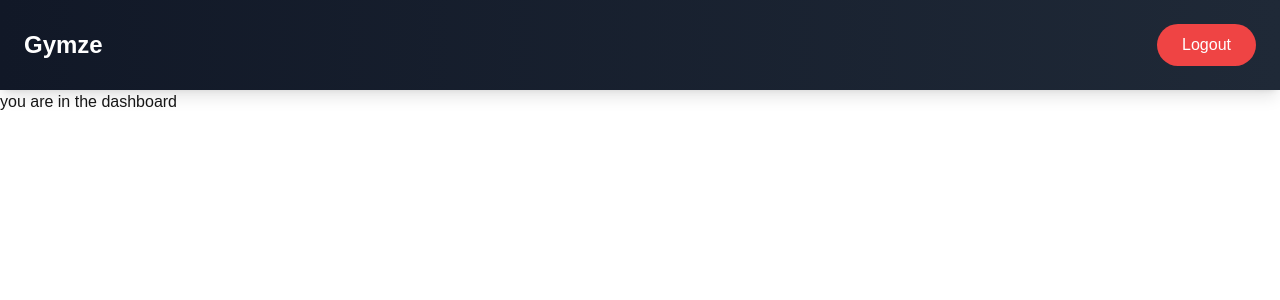
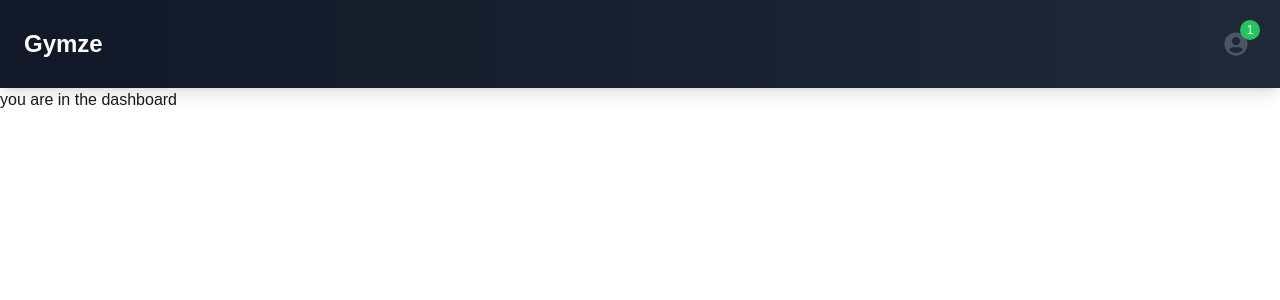
Before and after one commit to dipeshpandit12/gymze, a Next.js app: page /dashboard in a window 1280 px wide. Shown: the top 300 px of the page. Built offline with nearby package versions, Linux system fonts and the light colour scheme.

Commit message:
feat : logout in profile icon

```diff
--- a/app/dashboard/page.tsx
+++ b/app/dashboard/page.tsx
@@ -1,7 +1,11 @@
 "use client";
 
 export default function Dashboard() {
-    return <div>
-        <h1>you are in the dashboard</h1>
-    </div>
+    return (
+        <div>
+            <div>
+                <h1>you are in the dashboard</h1>
+            </div>
+        </div>
+    )
 }
--- /dev/null
+++ b/app/dashboard/switch-gym/page.tsx
@@ -0,0 +1,9 @@
+"use client";
+
+export default function SwitchGym() {
+    return (
+        <div>
+            <h1>Switch Gym</h1>
+        </div>
+    )
+}
--- a/components/Dashboard_Navbar.tsx
+++ /dev/null
@@ -1,63 +0,0 @@
-'use client';
-
-import { useState } from 'react';
-import { useRouter } from 'next/navigation';
-import { FaUserCircle } from 'react-icons/fa';
-
-export default function Dashboard_Navbar() {
-    const router = useRouter();
-    const [isMenuOpen, setIsMenuOpen] = useState(false);
-
-    const handleSwitchGym = () => {
-        router.push('/dashboard/switch-gym');
-        setIsMenuOpen(false);
-    };
-
-    return (
-        <div className="w-full flex justify-between items-center p-4 bg-white shadow-sm">
-            <div className="relative">
-                <button
-                    onClick={() => setIsMenuOpen(!isMenuOpen)}
-                    className="relative p-2 rounded-full hover:bg-gray-100 transition-colors duration-200"
-                >
-                    <FaUserCircle className="text-2xl text-gray-600" />
-                    <span className="absolute -top-1 -right-1 h-5 w-5 flex items-center justify-center
-                                   bg-green-500 text-white text-xs rounded-full">
-                        1
-                    </span>
-                </button>
-
-                {isMenuOpen && (
-                    <>
-                        <div
-                            className="fixed inset-0 z-10"
-                            onClick={() => setIsMenuOpen(false)}
-                        />
-
-                        <div className="absolute right-0 mt-2 w-48 bg-white rounded-md shadow-lg z-20
-                                      py-1 border border-gray-200">
-                            <button
-                                onClick={handleSwitchGym}
-                                className="w-full text-left px-4 py-2 text-sm text-gray-700 hover:bg-gray-100"
-                            >
-                                Switch Gym
-                            </button>
-                            <button
-                                disabled
-                                className="w-full text-left px-4 py-2 text-sm text-gray-400 cursor-not-allowed"
-                            >
-                                Settings
-                            </button>
-                            <button
-                                disabled
-                                className="w-full text-left px-4 py-2 text-sm text-gray-400 cursor-not-allowed"
-                            >
-                                Edit Profile
-                            </button>
-                        </div>
-                    </>
-                )}
-            </div>
-        </div>
-    );
-}
--- a/components/Logout.tsx
+++ b/components/Logout.tsx
@@ -16,12 +16,10 @@ export default function Logout() {
     }
     return (
         <button
-            onClick={handleLogout}
-            className="px-6 py-2 bg-red-500 text-white font-medium rounded-full
-            hover:bg-red-600 transition-all duration-300 ease-in-out
-            border border-transparent hover:border-gray-200"
-        >
-            Logout
-        </button>
+        onClick={handleLogout}
+        className="w-full text-left px-4 py-2 text-sm text-red-500 hover:bg-gray-100"
+    >
+        Logout
+    </button>
     )
 }
--- a/components/Navbar.tsx
+++ b/components/Navbar.tsx
@@ -2,8 +2,8 @@
 
 import Link from "next/link";
 import SignupLogin from "./Signup-login";
-import Logout from "./Logout";
 import { usePathname } from 'next/navigation';
+import Profile from "./Profile";
 
 export default function Navbar() {
     const pathname = usePathname();
@@ -15,8 +15,8 @@ export default function Navbar() {
             </Link>
 
             <div className="flex gap-6">
-                {pathname === '/dashboard' ? (
-                    <Logout />
+                {pathname.startsWith('/dashboard') ? (
+                    <Profile />
                 ) : (
                     <SignupLogin />
                 )}
--- /dev/null
+++ b/components/Profile.tsx
@@ -0,0 +1,67 @@
+'use client';
+
+import { useState } from 'react';
+import { useRouter } from 'next/navigation';
+import { FaUserCircle } from 'react-icons/fa';
+import Logout from './Logout';
+
+export default function Profile() {
+    const router = useRouter();
+    const [isMenuOpen, setIsMenuOpen] = useState(false);
+
+    const handleSwitchGym = () => {
+        router.push('/dashboard/switch-gym');
+        setIsMenuOpen(false);
+    };
+
+    return (
+        <div >
+            <div className="relative">
+                <button
+                    onClick={() => setIsMenuOpen(!isMenuOpen)}
+                    className="relative p-2 rounded-full hover:bg-gray-100 transition-colors duration-200"
+                >
+                    <FaUserCircle className="text-2xl text-gray-600" />
+                    <span className="absolute -top-1 -right-1 h-5 w-5 flex items-center justify-center
+                                   bg-green-500 text-white text-xs rounded-full">
+                        1
+                    </span>
+                </button>
+
+                {isMenuOpen && (
+                    <>
+                        <div
+                            className="fixed inset-0 z-10"
+                            onClick={() => setIsMenuOpen(false)}
+                        />
+
+                        <div className="absolute right-0 mt-2 w-48 bg-white rounded-lg shadow-lg z-20
+                                      overflow-hidden mx-4">
+                            <div className="py-2">
+                                <button
+                                    onClick={handleSwitchGym}
+                                    className="w-full text-left px-4 py-2 text-sm text-gray-700 hover:bg-gray-100"
+                                >
+                                    Switch Gym
+                                </button>
+                                <button
+                                    disabled
+                                    className="w-full text-left px-4 py-2 text-sm text-gray-400 cursor-not-allowed"
+                                >
+                                    Settings
+                                </button>
+                                <button
+                                    disabled
+                                    className="w-full text-left px-4 py-2 text-sm text-gray-400 cursor-not-allowed"
+                                >
+                                    Edit Profile
+                                </button>
+                                <Logout />
+                            </div>
+                        </div>
+                    </>
+                )}
+            </div>
+        </div>
+    );
+}
```
Also changed, not shown: middleware.js (+8 -3 lines).
